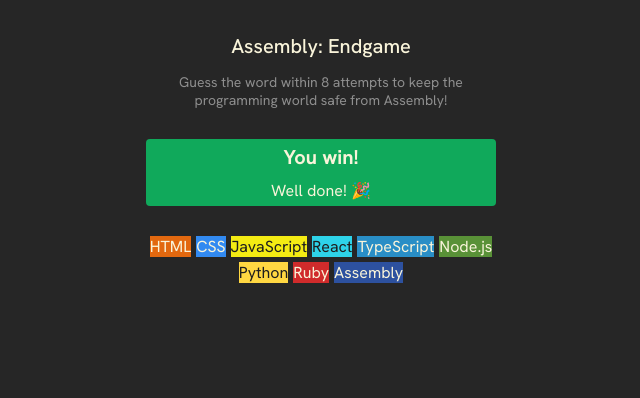
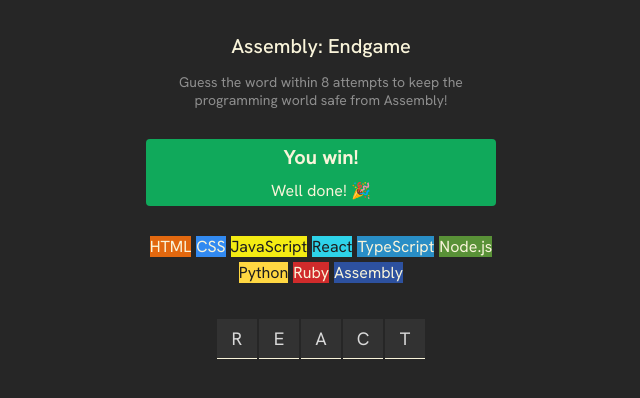
Before and after one commit to yy933/Assembly-Endgame-react-javascript-, a React (Vite) app: page / in a window 1280 px wide. Shown: the top 398 px of the page, without its empty margins (319-959 px from the left). Built offline with nearby package versions, Linux system fonts and the light colour scheme.

Commit message:
feat: add word display section and its styling

```diff
--- a/src/App.jsx
+++ b/src/App.jsx
@@ -2,6 +2,14 @@
 import languages from "./data/languages";
 
 export default function App() {
+  const [currentWord, setCurrentWord] = React.useState("react");
+  const wordElements = currentWord.split("").map((letter, index) => {
+    return (
+      <span key={index} className="letter">
+        {letter.toUpperCase()}
+      </span>
+    );
+  })
   // Create a new array of JSX elements from the languages array
   const languageElements = languages.map((language) => {
     const styles = {
@@ -14,6 +22,19 @@
       </span>
     );
   });
+
+  /**
+   * Goal: Build out the main parts of our app
+   *
+   * Challenge:
+   * 1. Save a "currentWord" in state. Initialize as "react".
+   * 2. Map over the letters of the word (you'll need to turn
+   *    the string into an array of letters first) and display
+   *    each one as a <span>. Capitalize the letters when
+   *    displaying them.
+   * 3. Style to look like the design. You can get the underline
+   *    effect on the box using `border-bottom`.
+   */
 
   return (
     <main>
@@ -29,6 +50,7 @@
         <p>Well done! 🎉</p>
       </section>
       <section className="language-chips">{languageElements}</section>
+      <section className="word">{wordElements}</section>
     </main>
   );
 }
--- a/src/index.css
+++ b/src/index.css
@@ -6,7 +6,7 @@
     margin: 0;
     font-family: "Hanken Grotesk", Arial, sans-serif;
     background-color: #262626;
-  color: #d9d9d9;
+    color: #D9D9D9;
     padding: 20px;
     height: 100vh;
     display: flex;
@@ -20,21 +20,21 @@
 header > h1 {
     font-size: 1.25rem;
     font-weight: 500;
-  color: #f9f4da;
+    color: #F9F4DA;
 }
 
 header > p {
     font-size: 0.875rem;
     max-width: 350px;
-  color: #8e8e8e;
+    color: #8E8E8E;
 }
 
 section.game-status {
-  background-color: #10a95b;
+    background-color: #10A95B;
     display: flex;
     flex-direction: column;
     align-items: center;
-  color: #f9f4da;
+    color: #F9F4DA;
     border-radius: 4px;
     margin-block: 30px;
 }
@@ -42,9 +42,10 @@
 section.game-status > p {
     margin: 5px;
 }
+
 section.game-status > h2 {
     font-size: 1.25rem;
-  margin: 5px;
+    margin: 5px
 }
 
 section.language-chips {
@@ -53,9 +54,28 @@
     gap: 5px;
     justify-content: center;
     max-width: 350px;
+    margin-bottom: 36px;
 }
 
 span.chip {
     border-radius: 3px;
     padding: 4.5px;
 }
+
+section.word {
+    display: flex;
+    justify-content: center;
+    gap: 2px;
+}
+
+section.word > span {
+    height: 40px;
+    width: 40px;
+    background-color: #323232;
+    display: flex;
+    justify-content: center;
+    align-items: center;
+    font-size: 1.125rem;
+    border-bottom: 1px solid #F9F4DA;
+
+}
```
Lines whose indentation alone changed are shown as unchanged.
